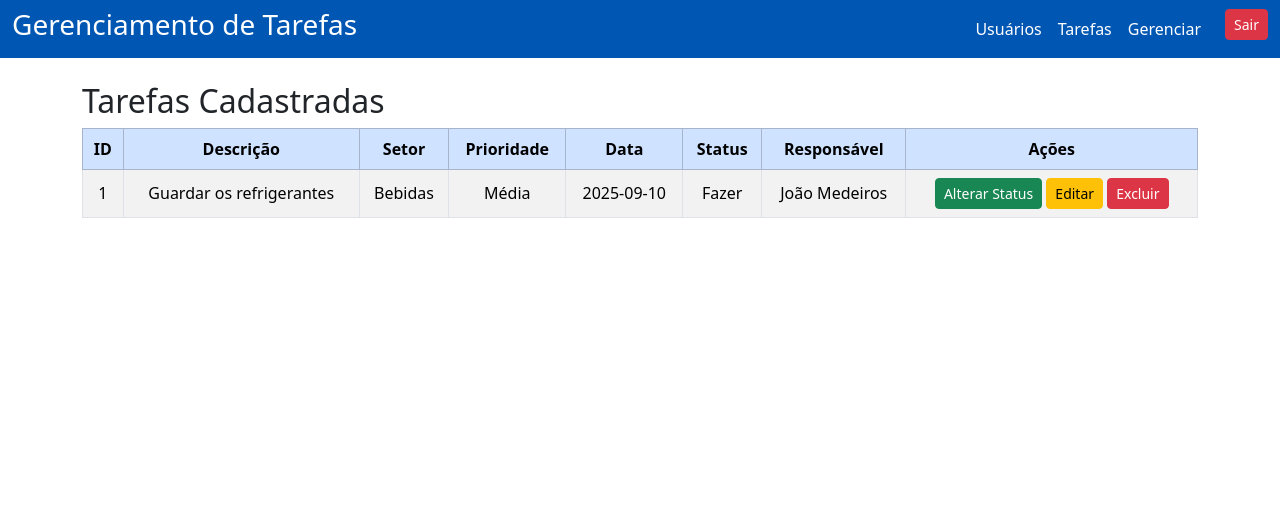
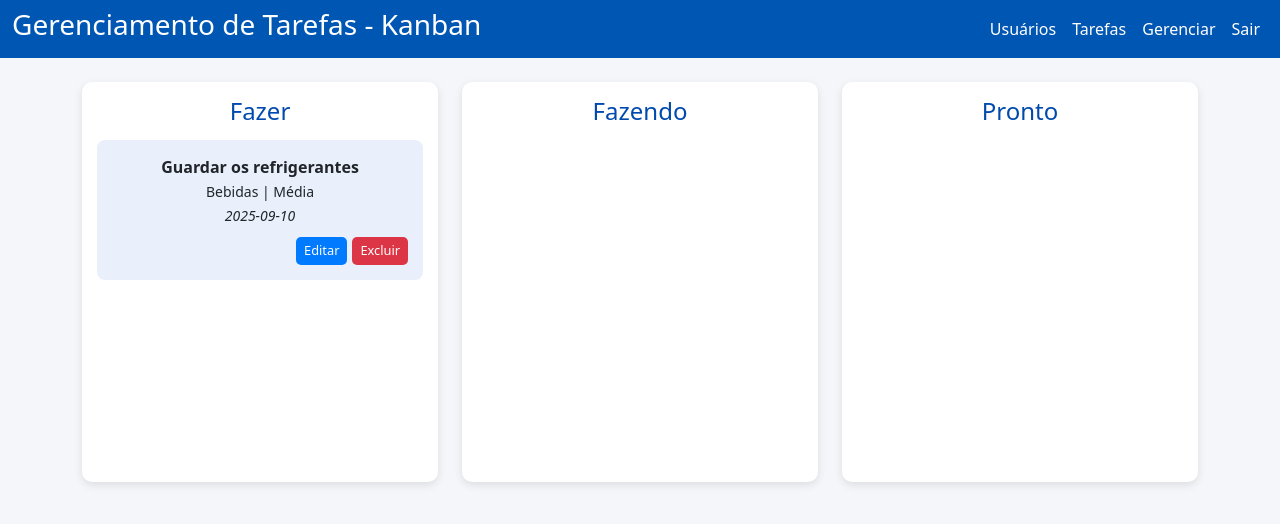
Before and after one commit to jjoaomiguel/crud-kanban, a PHP site: page /public/read-gerenciar.php in a window 1280 px wide. Shown: the top 524 px of the page. Run offline with PHP 8.4, Linux system fonts and the light colour scheme; a user stored in the database is signed in; data comes from the database, SQL or seed files in the repository.

Commit message:
edit - alteração no kanban e sessões

```diff
--- a/public/read-gerenciar.php
+++ b/public/read-gerenciar.php
@@ -1,76 +1,158 @@
 <?php
+session_start();
 include '../includes/conexao.php';
 
-if (isset($_GET['logout'])) {
-    session_destroy();
+if (!isset($_SESSION['usuario_id'])) {
     header("Location: ../index.php");
     exit;
 }
 
-$tarefas = $mysqli->query("
-    SELECT t.id, t.descricao, t.setor, t.prioridade, t.data_cadastro, t.status_tarefa, u.nome AS usuario
-    FROM tarefas t
-    JOIN usuarios u ON t.usuario_responsavel = u.id
-    ORDER BY t.data_cadastro DESC
-");
+$usuario_id = $_SESSION['usuario_id'];
+
+$resultado = $mysqli->query("SELECT * FROM tarefas WHERE usuario_responsavel = $usuario_id");
+$tarefas = [];
+while ($row = $resultado->fetch_assoc()) {
+    $tarefas[] = $row;
+}
 ?>
 <!DOCTYPE html>
 <html lang="pt-BR">
 <head>
     <meta charset="UTF-8">
-    <title>Gerenciar Tarefas</title>
+    <title>Gerenciar Tarefas (Kanban)</title>
     <link href="https://cdn.jsdelivr.net/npm/bootstrap@5.3.1/dist/css/bootstrap.min.css" rel="stylesheet">
+    <style>
+        body {
+            background-color: #f5f6fa;
+        }
+        .kanban-column {
+            background: #ffffff;
+            border-radius: 10px;
+            padding: 15px;
+            min-height: 400px;
+            box-shadow: 0 3px 8px rgba(0,0,0,0.1);
+        }
+        .kanban-column h4 {
+            text-align: center;
+            color: #004aad;
+            margin-bottom: 15px;
+        }
+        .task-card {
+            background: #e9f0fb;
+            border-radius: 8px;
+            padding: 15px;
+            margin-bottom: 15px;
+            cursor: grab;
+            display: flex;
+            flex-direction: column;
+            justify-content: space-between;
+            transition: transform 0.2s;
+        }
+        .task-card.dragging {
+            opacity: 0.5;
+        }
+        .task-card:hover {
+            transform: translateY(-2px);
+        }
+        .task-buttons {
+            display: flex;
+            justify-content: flex-end;
+            gap: 5px;
+            margin-top: 10px;
+        }
+        .task-buttons a {
+            font-size: 0.8rem;
+            padding: 4px 8px;
+            border-radius: 5px;
+            text-decoration: none;
+            transition: all 0.2s;
+            color: white;
+        }
+        .task-buttons a.btn-primary {
+            background-color: #007bff;
+            border: none;
+        }
+        .task-buttons a.btn-primary:hover {
+            background-color: #0056b3;
+        }
+        .task-buttons a.btn-danger {
+            background-color: #dc3545;
+            border: none;
+        }
+        .task-buttons a.btn-danger:hover {
+            background-color: #a71d2a;
+        }
+    </style>
 </head>
 <body>
 <nav class="navbar navbar-expand-lg" style="background-color:rgb(0, 86, 179);">
     <div class="container-fluid">
-        <h3 class="text-white">Gerenciamento de Tarefas</h3>
+        <h3 class="text-white">Gerenciamento de Tarefas - Kanban</h3>
         <ul class="navbar-nav ms-auto">
             <li class="nav-item"><a class="nav-link text-white" href="create-usuarios.php">Usuários</a></li>
             <li class="nav-item"><a class="nav-link text-white" href="create-tarefas.php">Tarefas</a></li>
             <li class="nav-item"><a class="nav-link text-white" href="read-gerenciar.php">Gerenciar</a></li>
-            <li class="nav-item ms-3">
-                <a href="?logout=1" class="btn btn-danger btn-sm">Sair</a>
-            </li>
+            <li class="nav-item"><a class="nav-link text-white" href="../index.php">Sair</a></li>
         </ul>
     </div>
 </nav>
 
 <div class="container mt-4">
-    <h2>Tarefas Cadastradas</h2>
-    <table class="table table-striped table-bordered align-middle">
-        <thead class="table-primary text-center">
-            <tr>
-                <th>ID</th>
-                <th>Descrição</th>
-                <th>Setor</th>
-                <th>Prioridade</th>
-                <th>Data</th>
-                <th>Status</th>
-                <th>Responsável</th>
-                <th>Ações</th>
-            </tr>
-        </thead>
-        <tbody class="text-center">
-            <?php while($t = $tarefas->fetch_assoc()): ?>
-            <tr>
-                <td><?= $t['id'] ?></td>
-                <td><?= htmlspecialchars($t['descricao']) ?></td>
-                <td><?= htmlspecialchars($t['setor']) ?></td>
-                <td><?= $t['prioridade'] ?></td>
-                <td><?= $t['data_cadastro'] ?></td>
-                <td><?= $t['status_tarefa'] ?></td>
-                <td><?= htmlspecialchars($t['usuario']) ?></td>
-                <td>
-                    <a href="update-status.php?id=<?= $t['id'] ?>" class="btn btn-success btn-sm">Alterar Status</a>
-                    <a href="edit-tarefa.php?id=<?= $t['id'] ?>" class="btn btn-warning btn-sm">Editar</a>
-                    <a href="delete-tarefa.php?id=<?= $t['id'] ?>" class="btn btn-danger btn-sm"
-                       onclick="return confirm('Tem certeza que deseja excluir esta tarefa?')">Excluir</a>
-                </td>
-            </tr>
-            <?php endwhile; ?>
-        </tbody>
-    </table>
+    <div class="row text-center">
+        <?php
+        $columns = ['Fazer' => 'Fazer', 'Fazendo' => 'Fazendo', 'Pronto' => 'Pronto'];
+        foreach ($columns as $col_id => $col_name): ?>
+        <div class="col-md-4">
+            <div class="kanban-column" id="<?= $col_id ?>" ondrop="drop(event)" ondragover="allowDrop(event)">
+                <h4><?= $col_name ?></h4>
+                <?php foreach ($tarefas as $t): if ($t['status_tarefa'] === $col_id): ?>
+                    <div class="task-card" draggable="true" ondragstart="drag(event)" data-id="<?= $t['id'] ?>">
+                        <div>
+                            <strong><?= htmlspecialchars($t['descricao']) ?></strong><br>
+                            <small><?= htmlspecialchars($t['setor']) ?> | <?= htmlspecialchars($t['prioridade']) ?></small><br>
+                            <small><i><?= htmlspecialchars($t['data_cadastro']) ?></i></small>
+                        </div>
+                        <div class="task-buttons">
+                            <a href="edit-tarefa.php?id=<?= $t['id'] ?>" class="btn btn-primary">
+                                Editar
+                            </a>
+                            <a href="delete-tarefa.php?id=<?= $t['id'] ?>" class="btn btn-danger" onclick="return confirm('Tem certeza que deseja excluir esta tarefa?');">
+                                Excluir
+                            </a>
+                        </div>
+                    </div>
+                <?php endif; endforeach; ?>
+            </div>
+        </div>
+        <?php endforeach; ?>
+    </div>
 </div>
+
+<script>
+function allowDrop(ev) {
+    ev.preventDefault();
+}
+
+function drag(ev) {
+    ev.dataTransfer.setData("text", ev.target.dataset.id);
+    ev.target.classList.add("dragging");
+}
+
+function drop(ev) {
+    ev.preventDefault();
+    const id = ev.dataTransfer.getData("text");
+    const column = ev.currentTarget.id;
+
+    const task = document.querySelector(`[data-id='${id}']`);
+    ev.currentTarget.appendChild(task);
+    task.classList.remove("dragging");
+
+    const xhr = new XMLHttpRequest();
+    xhr.open("POST", "update-status.php", true);
+    xhr.setRequestHeader("Content-type", "application/x-www-form-urlencoded");
+    xhr.send(`id=${id}&status=${column}`);
+}
+</script>
+
 </body>
 </html>
```
Also changed, not shown: index.php (+34 -36 lines), public/create-tarefas.php (+30 -51 lines), public/create-usuarios.php (+15 -15 lines), public/update-status.php (deleted, +0 -19 lines).
